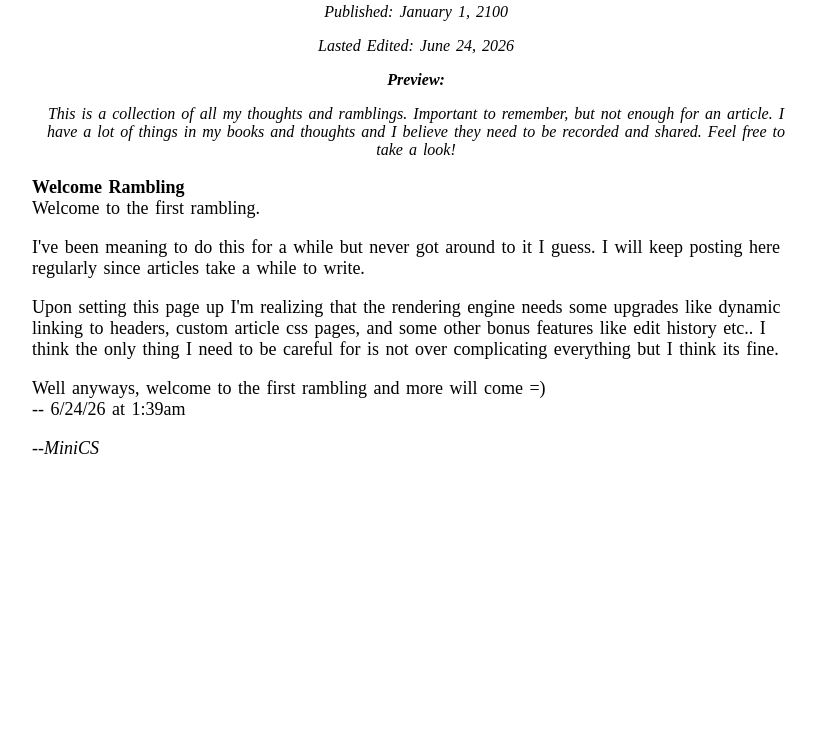
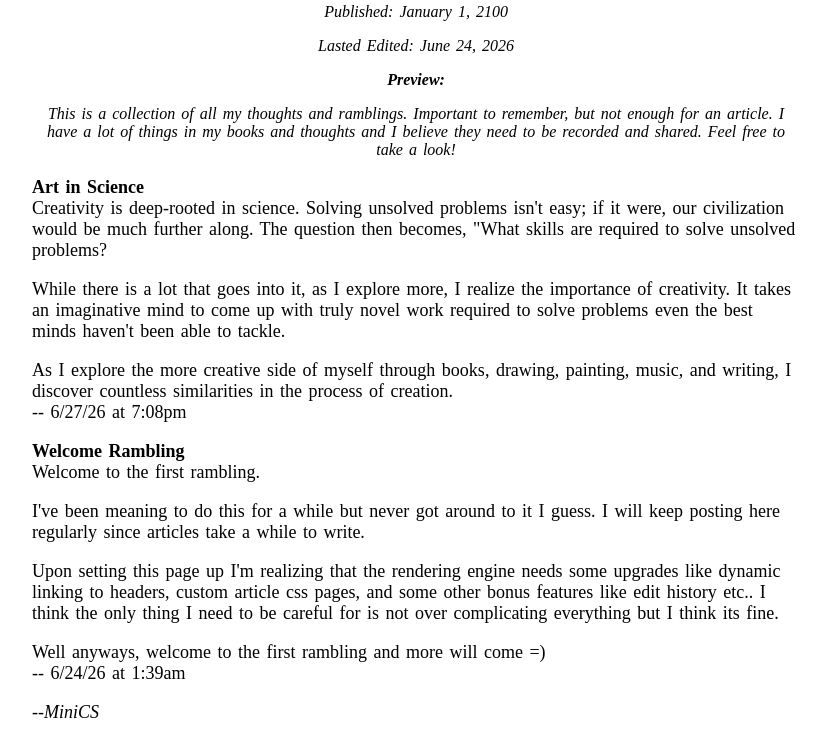
Before and after one commit to MiniJ147/personal_website, a plain HTML site: page articles/ramblings/index.html in a window 1280 px wide. Shown: the part 172-928 px from the top of the page, without its empty margins (224-1049 px from the left). Before the commit the page ends 800 px from the top, so only its background shows below. Drawn offline with Linux system fonts and the light colour scheme.

Commit message:
rambling

```diff
--- a/articles/ramblings/index.html
+++ b/articles/ramblings/index.html
@@ -11,7 +11,12 @@
         <a href="/">homepage</a>
         <a href="..">back</a>
     </nav>
-<header><h1>Ramblings</h1><p>Published: January 1, 2100</p><p>Lasted Edited: June 24, 2026</p><p style="font-weight: bold;">Preview:</p><p><p>This is a collection of all my thoughts and ramblings. Important to remember, but not enough for an article. I have a lot of things in my books and thoughts and I believe they need to be recorded and shared. Feel free to take a look!</p></p></header><p><strong>Welcome Rambling</strong><br />
+<header><h1>Ramblings</h1><p>Published: January 1, 2100</p><p>Lasted Edited: June 24, 2026</p><p style="font-weight: bold;">Preview:</p><p><p>This is a collection of all my thoughts and ramblings. Important to remember, but not enough for an article. I have a lot of things in my books and thoughts and I believe they need to be recorded and shared. Feel free to take a look!</p></p></header><p><strong>Art in Science</strong><br />
+Creativity is deep-rooted in science. Solving unsolved problems isn't easy; if it were, our civilization would be much further along. The question then becomes, "What skills are required to solve unsolved problems?</p>
+<p>While there is a lot that goes into it, as I explore more, I realize the importance of creativity. It takes an imaginative mind to come up with truly novel work required to solve problems even the best minds haven't been able to tackle. </p>
+<p>As I explore the more creative side of myself through books, drawing, painting, music, and writing, I discover countless similarities in the process of creation.<br />
+-- 6/27/26 at 7:08pm</p>
+<p><strong>Welcome Rambling</strong><br />
 Welcome to the first rambling. </p>
 <p>I've been meaning to do this for a while but never got around to it I guess. I will keep posting here regularly since articles take a while to write.</p>
 <p>Upon setting this page up I'm realizing that the rendering engine needs some upgrades like dynamic linking to headers, custom article css pages, and some other bonus features like edit history etc.. I think the only thing I need to be careful for is not over complicating everything but I think its fine. </p>
```
Also changed, not shown: 1 other file.
